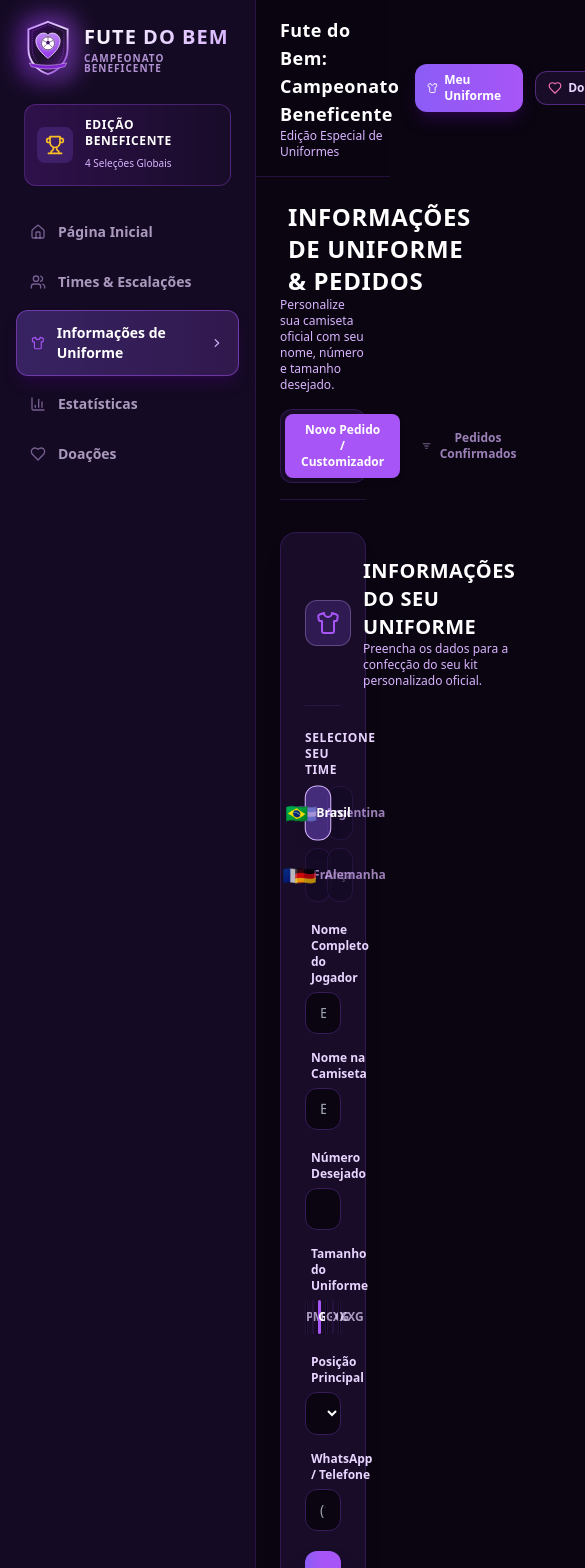
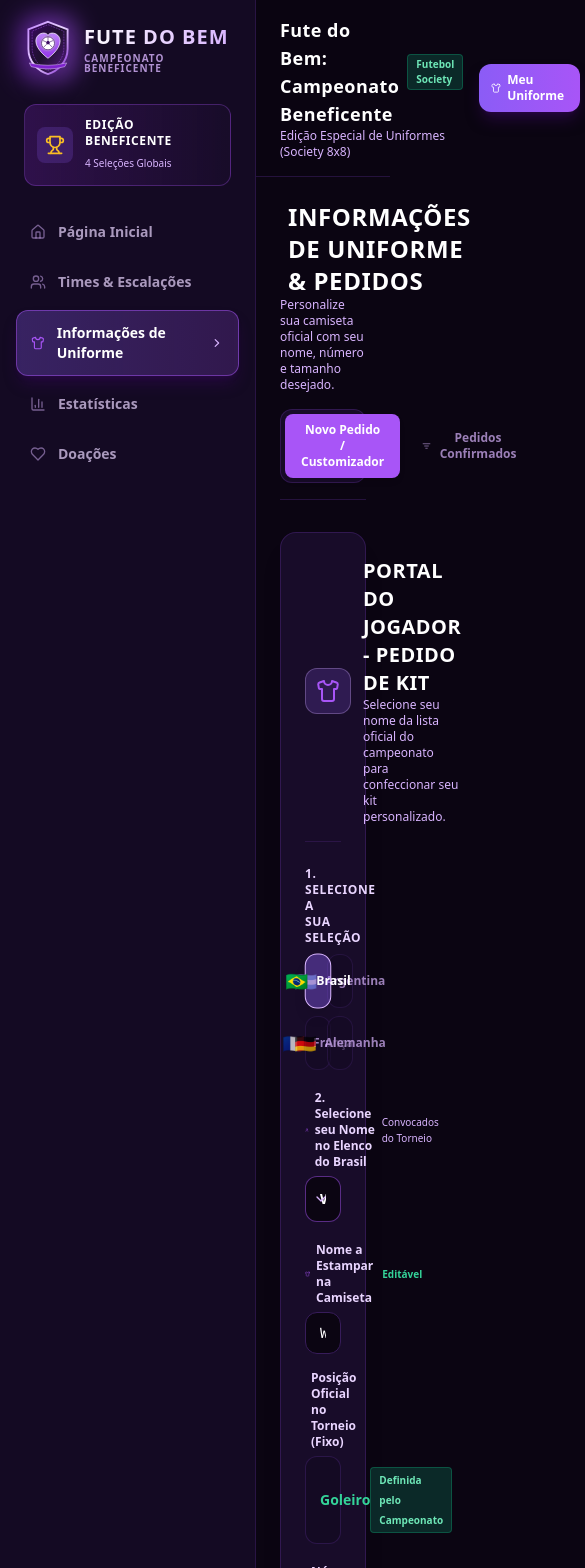
Before and after one commit to jonathanbarbosa10/fute-do-bem, a Next.js app: page /uniforme in a window 390 px wide. Shown: the top 1568 px of the page, 585 px wide, since content can reach past the window. Built offline with nearby package versions, Linux system fonts and the light colour scheme.

Commit message:
Formato Society 8x8, escudos iguais as bandeiras, dropdown de jogador com posicao fixa e trava de organizador

```diff
--- a/components/Header.tsx
+++ b/components/Header.tsx
@@ -1,8 +1,8 @@
 'use client';
 
-import React from 'react';
+import React, { useState, useEffect } from 'react';
 import Link from 'next/link';
-import { Shirt, Heart, Calendar, Search, Bell } from 'lucide-react';
+import { Shirt, Heart, Calendar, Lock, Unlock, ShieldAlert } from 'lucide-react';
 
 interface HeaderProps {
   title?: string;
@@ -11,15 +11,54 @@ interface HeaderProps {
 
 export const Header: React.FC<HeaderProps> = ({
   title = 'Fute do Bem: Campeonato Beneficente',
-  subtitle = 'Edição Especial de Uniformes',
+  subtitle = 'Edição Especial de Uniformes (Society 8x8)',
 }) => {
+  const [isAdmin, setIsAdmin] = useState(false);
+  const [showPinModal, setShowPinModal] = useState(false);
+  const [pinInput, setPinInput] = useState('');
+  const [errorMsg, setErrorMsg] = useState('');
+
+  useEffect(() => {
+    const savedAdmin = localStorage.getItem('fute_admin_mode');
+    if (savedAdmin === 'true') {
+      setIsAdmin(true);
+    }
+  }, []);
+
+  const toggleAdmin = () => {
+    if (isAdmin) {
+      setIsAdmin(false);
+      localStorage.setItem('fute_admin_mode', 'false');
+    } else {
+      setShowPinModal(true);
+    }
+  };
+
+  const handleAdminAuth = (e: React.FormEvent) => {
+    e.preventDefault();
+    if (pinInput === '1234' || pinInput === 'admin' || pinInput === 'futedobem') {
+      setIsAdmin(true);
+      localStorage.setItem('fute_admin_mode', 'true');
+      setShowPinModal(false);
+      setPinInput('');
+      setErrorMsg('');
+    } else {
+      setErrorMsg('Senha do organizador incorreta. (Dica padrão: 1234)');
+    }
+  };
+
   return (
-    <header className="sticky top-0 z-30 w-full bg-fute-darkBg/90 backdrop-blur-md border-b border-fute-border/60 px-6 py-4 flex items-center justify-between gap-4">
+    <header className="sticky top-0 z-30 w-full bg-fute-darkBg/95 backdrop-blur-md border-b border-fute-border/60 px-6 py-4 flex items-center justify-between gap-4">
       {/* Title & Subtitle */}
       <div>
-        <h1 className="text-lg font-extrabold text-white tracking-wide flex items-center gap-2">
-          {title}
-        </h1>
+        <div className="flex items-center gap-2">
+          <h1 className="text-lg font-extrabold text-white tracking-wide">
+            {title}
+          </h1>
+          <span className="px-2 py-0.5 rounded text-[10px] font-extrabold bg-emerald-500/20 text-emerald-300 border border-emerald-500/30">
+            Futebol Society
+          </span>
+        </div>
         <p className="text-xs text-fute-purpleLight font-medium">{subtitle}</p>
       </div>
 
@@ -30,7 +69,7 @@ export const Header: React.FC<HeaderProps> = ({
         <strong className="text-fute-gold font-bold">15 de Outubro</strong>
       </div>
 
-      {/* Right Quick Actions & User Avatar */}
+      {/* Right Quick Actions & Admin Lock */}
       <div className="flex items-center gap-3">
         <Link
           href="/uniforme"
@@ -40,21 +79,62 @@ export const Header: React.FC<HeaderProps> = ({
           <span>Meu Uniforme</span>
         </Link>
 
-        <Link
-          href="/doacoes"
-          className="flex items-center gap-1.5 px-3 py-2 bg-fute-card hover:bg-fute-cardHover border border-fute-purpleBright/40 text-purple-200 font-bold text-xs rounded-xl transition-all duration-200"
+        {/* Organizer / Admin Mode Toggle */}
+        <button
+          onClick={toggleAdmin}
+          className={`flex items-center gap-1.5 px-3 py-2 border rounded-xl text-xs font-bold transition-all ${
+            isAdmin
+              ? 'bg-amber-500/20 border-amber-500/50 text-amber-300'
+              : 'bg-fute-card border-fute-border/60 text-purple-300/70 hover:text-white'
+          }`}
+          title={isAdmin ? 'Modo Organizador Ativo (Altera informações do torneio)' : 'Acesso Restrito ao Organizador'}
         >
-          <Heart className="w-3.5 h-3.5 text-pink-400" />
-          <span>Doar</span>
-        </Link>
+          {isAdmin ? <Unlock className="w-3.5 h-3.5 text-amber-400" /> : <Lock className="w-3.5 h-3.5" />}
+          <span>{isAdmin ? 'Organizador' : 'Acesso Admin'}</span>
+        </button>
+      </div>
 
-        {/* User Profile Avatar */}
-        <div className="w-9 h-9 rounded-full bg-gradient-to-tr from-fute-purple to-fute-purpleBright p-0.5 shadow-md cursor-pointer">
-          <div className="w-full h-full rounded-full bg-fute-card flex items-center justify-center font-bold text-white text-xs">
-            FB
+      {/* Admin PIN Modal */}
+      {showPinModal && (
+        <div className="fixed inset-0 z-50 bg-black/80 backdrop-blur-sm flex items-center justify-center p-4">
+          <div className="bg-fute-card border border-fute-purpleBright/60 rounded-2xl p-6 max-w-sm w-full space-y-4 shadow-2xl">
+            <div className="flex items-center gap-2 text-white">
+              <Lock className="w-5 h-5 text-fute-gold" />
+              <h3 className="font-extrabold text-base uppercase">Área do Organizador</h3>
+            </div>
+            <p className="text-xs text-fute-purpleLight">
+              Digite a senha do organizador para habilitar a edição das demais abas e dados do campeonato.
+            </p>
+
+            <form onSubmit={handleAdminAuth} className="space-y-3">
+              {errorMsg && <p className="text-xs text-red-400 font-bold">{errorMsg}</p>}
+              <input
+                type="password"
+                value={pinInput}
+                onChange={(e) => setPinInput(e.target.value)}
+                placeholder="Senha (Dica: 1234)"
+                className="w-full px-3.5 py-2 bg-fute-darkBg border border-fute-border rounded-xl text-white font-mono text-sm focus:outline-none focus:border-fute-purpleBright"
+                autoFocus
+              />
+              <div className="flex gap-2 pt-2">
+                <button
+                  type="button"
+                  onClick={() => setShowPinModal(false)}
+                  className="w-1/2 py-2 bg-fute-border/40 hover:bg-fute-border text-purple-200 text-xs font-bold rounded-xl"
+                >
+                  Cancelar
+                </button>
+                <button
+                  type="submit"
+                  className="w-1/2 py-2 bg-fute-purpleBright hover:bg-purple-600 text-white text-xs font-extrabold rounded-xl shadow-lg"
+                >
+                  Desbloquear
+                </button>
+              </div>
+            </form>
           </div>
         </div>
-      </div>
+      )}
     </header>
   );
 };
--- a/components/UniformForm.tsx
+++ b/components/UniformForm.tsx
@@ -2,10 +2,11 @@
 
 import React, { useState, useEffect } from 'react';
 import { TeamId, UniformOrder } from '@/lib/types';
+import { TEAMS } from '@/lib/data';
 import { JerseyPreview } from './JerseyPreview';
 import { saveOrder } from '@/lib/storage';
 import confetti from 'canvas-confetti';
-import { Shirt, CheckCircle, Sparkles, User, Hash, Ruler, Phone, ShieldCheck } from 'lucide-react';
+import { Shirt, CheckCircle, Sparkles, User, Hash, Ruler, Phone, Lock, ChevronDown } from 'lucide-react';
 
 interface UniformFormProps {
   initialTeamId?: TeamId;
@@ -17,6 +18,8 @@ export const UniformForm: React.FC<UniformFormProps> = ({
   onOrderCreated,
 }) => {
   const [teamId, setTeamId] = useState<TeamId>(initialTeamId);
+  const [selectedPlayerId, setSelectedPlayerId] = useState<string>('');
+
   const [playerName, setPlayerName] = useState('');
   const [jerseyName, setJerseyName] = useState('');
   const [number, setNumber] = useState<number | string>(10);
@@ -28,18 +31,38 @@ export const UniformForm: React.FC<UniformFormProps> = ({
   const [successOrder, setSuccessOrder] = useState<UniformOrder | null>(null);
   const [errorMsg, setErrorMsg] = useState('');
 
+  const team = TEAMS[teamId];
+
+  // When team changes, pre-select the first player in roster
   useEffect(() => {
-    if (initialTeamId) {
-      setTeamId(initialTeamId);
+    if (team && team.players.length > 0) {
+      const firstPlayer = team.players[0];
+      setSelectedPlayerId(firstPlayer.id);
+      setPlayerName(firstPlayer.name);
+      setJerseyName(firstPlayer.name.toUpperCase());
+      setNumber(firstPlayer.number);
+      setPosition(firstPlayer.position);
     }
-  }, [initialTeamId]);
+  }, [teamId]);
+
+  // When player selection changes from dropdown
+  const handlePlayerSelect = (pId: string) => {
+    setSelectedPlayerId(pId);
+    const p = team.players.find((item) => item.id === pId);
+    if (p) {
+      setPlayerName(p.name);
+      setJerseyName(p.name.toUpperCase());
+      setNumber(p.number);
+      setPosition(p.position);
+    }
+  };
 
   const handleSubmit = async (e: React.FormEvent) => {
     e.preventDefault();
     setErrorMsg('');
 
     if (!playerName.trim()) {
-      setErrorMsg('Por favor, informe seu nome completo.');
+      setErrorMsg('Por favor, selecione ou informe seu nome completo.');
       return;
     }
     if (!jerseyName.trim()) {
@@ -61,7 +84,7 @@ export const UniformForm: React.FC<UniformFormProps> = ({
         jerseyName: jerseyName.trim().toUpperCase(),
         number: Number(number),
         size,
-        position,
+        position, // Fixed position from official list
         phone: phone.trim(),
       });
 
@@ -98,9 +121,6 @@ export const UniformForm: React.FC<UniformFormProps> = ({
 
   const handleReset = () => {
     setSuccessOrder(null);
-    setPlayerName('');
-    setJerseyName('');
-    setNumber(10);
     setErrorMsg('');
   };
 
@@ -114,10 +134,10 @@ export const UniformForm: React.FC<UniformFormProps> = ({
           </div>
           <div>
             <h2 className="text-xl font-black text-white tracking-wide uppercase">
-              Informações do seu Uniforme
+              Portal do Jogador - Pedido de Kit
             </h2>
             <p className="text-xs text-fute-purpleLight">
-              Preencha os dados para a confecção do seu kit personalizado oficial.
+              Selecione seu nome da lista oficial do campeonato para confeccionar seu kit personalizado.
             </p>
           </div>
         </div>
@@ -129,14 +149,18 @@ export const UniformForm: React.FC<UniformFormProps> = ({
               <CheckCircle className="w-10 h-10" />
             </div>
             <div>
-              <h3 className="text-lg font-black text-white">Pedido Confirmado com Sucesso!</h3>
+              <h3 className="text-lg font-black text-white">Pedido Registrado com Sucesso!</h3>
               <p className="text-xs text-purple-200 mt-1">
-                Seu uniforme para o time do{' '}
-                <strong className="text-fute-gold uppercase">{successOrder.teamId}</strong> foi registrado.
+                Seu kit para a seleção do{' '}
+                <strong className="text-fute-gold uppercase">{successOrder.teamId}</strong> foi salvo para produção.
               </p>
             </div>
 
             <div className="p-4 bg-fute-darkBg/80 rounded-xl border border-fute-border/60 text-left text-xs space-y-2">
+              <div className="flex justify-between border-b border-fute-border/40 pb-1">
+                <span className="text-fute-purpleLight">Jogador:</span>
+                <strong className="text-white">{successOrder.playerName}</strong>
+              </div>
               <div className="flex justify-between border-b border-fute-border/40 pb-1">
                 <span className="text-fute-purpleLight">Nome na Camiseta:</span>
                 <strong className="text-white font-mono">{successOrder.jerseyName}</strong>
@@ -150,8 +174,8 @@ export const UniformForm: React.FC<UniformFormProps> = ({
                 <strong className="text-white">{successOrder.size}</strong>
               </div>
               <div className="flex justify-between">
-                <span className="text-fute-purpleLight">Posição:</span>
-                <strong className="text-white">{successOrder.position}</strong>
+                <span className="text-fute-purpleLight">Posição (Fixa Society):</span>
+                <strong className="text-emerald-400 font-bold">{successOrder.position}</strong>
               </div>
             </div>
 
@@ -173,7 +197,7 @@ export const UniformForm: React.FC<UniformFormProps> = ({
             {/* 1. Seleção do Time */}
             <div>
               <label className="block text-xs font-bold text-purple-200 mb-2 uppercase tracking-wider">
-                Selecione seu Time
+                1. Selecione a sua Seleção
               </label>
               <div className="grid grid-cols-2 sm:grid-cols-4 gap-2">
                 {[
@@ -199,46 +223,68 @@ export const UniformForm: React.FC<UniformFormProps> = ({
               </div>
             </div>
 
-            {/* 2. Nome do Jogador & Nome na Camiseta */}
+            {/* 2. Selecionar Nome do Jogador da Lista Oficial */}
+            <div>
+              <label className="block text-xs font-bold text-purple-200 mb-1.5 flex items-center justify-between">
+                <span className="flex items-center gap-1.5">
+                  <User className="w-3.5 h-3.5 text-fute-purpleBright" />
+                  <span>2. Selecione seu Nome no Elenco do {team.name}</span>
+                </span>
+                <span className="text-[10px] text-fute-purpleLight font-normal">Convocados do Torneio</span>
+              </label>
+
+              <div className="relative">
+                <select
+                  value={selectedPlayerId}
+                  onChange={(e) => handlePlayerSelect(e.target.value)}
+                  className="w-full px-3.5 py-3 bg-fute-darkBg border border-fute-purpleBright/50 rounded-xl text-white font-bold text-sm focus:outline-none focus:border-fute-purpleLight appearance-none"
+                >
+                  {team.players.map((p) => (
+                    <option key={p.id} value={p.id} className="bg-fute-card text-white py-1">
+                      {p.name} — ({p.position}) #{p.number}
+                    </option>
+                  ))}
+                </select>
+                <ChevronDown className="w-4 h-4 text-fute-purpleLight absolute right-3 top-1/2 -translate-y-1/2 pointer-events-none" />
+              </div>
+            </div>
+
+            {/* 3. Nome na Camiseta & Posição Fixa */}
             <div className="grid grid-cols-1 sm:grid-cols-2 gap-4">
               <div>
-                <label className="block text-xs font-bold text-purple-200 mb-1.5 flex items-center gap-1.5">
-                  <User className="w-3.5 h-3.5 text-fute-purpleBright" />
-                  <span>Nome Completo do Jogador</span>
+                <label className="block text-xs font-bold text-purple-200 mb-1.5 flex items-center justify-between">
+                  <span className="flex items-center gap-1.5">
+                    <Shirt className="w-3.5 h-3.5 text-fute-purpleBright" />
+                    <span>Nome a Estampar na Camiseta</span>
+                  </span>
+                  <span className="text-[10px] text-emerald-400">Editável</span>
                 </label>
                 <input
                   type="text"
-                  value={playerName}
-                  onChange={(e) => {
-                    setPlayerName(e.target.value);
-                    if (!jerseyName) {
-                      setJerseyName(e.target.value.split(' ')[0].toUpperCase());
-                    }
-                  }}
-                  placeholder="Ex: Neymar da Silva Junior"
-                  className="w-full px-3.5 py-2.5 bg-fute-darkBg border border-fute-border rounded-xl text-white text-sm focus:outline-none focus:border-fute-purpleBright transition-colors"
+                  value={jerseyName}
+                  onChange={(e) => setJerseyName(e.target.value.toUpperCase())}
+                  placeholder="Ex: RENAN"
+                  maxLength={16}
+                  className="w-full px-3.5 py-2.5 bg-fute-darkBg border border-fute-border rounded-xl text-white font-mono text-sm uppercase focus:outline-none focus:border-fute-purpleBright transition-colors"
                   required
                 />
               </div>
 
               <div>
                 <label className="block text-xs font-bold text-purple-200 mb-1.5 flex items-center gap-1.5">
-                  <Shirt className="w-3.5 h-3.5 text-fute-purpleBright" />
-                  <span>Nome na Camiseta</span>
+                  <Lock className="w-3.5 h-3.5 text-amber-400" />
+                  <span>Posição Oficial no Torneio (Fixo)</span>
                 </label>
-                <input
-                  type="text"
-                  value={jerseyName}
-                  onChange={(e) => setJerseyName(e.target.value.toUpperCase())}
-                  placeholder="Ex: NEYMAR JR"
-                  maxLength={16}
-                  className="w-full px-3.5 py-2.5 bg-fute-darkBg border border-fute-border rounded-xl text-white font-mono text-sm uppercase focus:outline-none focus:border-fute-purpleBright transition-colors"
-                  required
-                />
+                <div className="w-full px-3.5 py-2.5 bg-fute-sidebar/90 border border-fute-border/70 rounded-xl text-emerald-400 font-bold text-sm flex items-center justify-between">
+                  <span>{position}</span>
+                  <span className="text-[10px] font-semibold bg-emerald-500/20 text-emerald-300 px-2 py-0.5 rounded border border-emerald-500/30">
+                    Definida pelo Campeonato
+                  </span>
+                </div>
               </div>
             </div>
 
-            {/* 3. Número Desejado & Tamanho */}
+            {/* 4. Número Desejado & Tamanho */}
             <div className="grid grid-cols-1 sm:grid-cols-2 gap-4">
               <div>
                 <label className="block text-xs font-bold text-purple-200 mb-1.5 flex items-center gap-1.5">
@@ -281,29 +327,11 @@ export const UniformForm: React.FC<UniformFormProps> = ({
               </div>
             </div>
 
-            {/* 4. Posição & Telefone */}
-            <div className="grid grid-cols-1 sm:grid-cols-2 gap-4">
-              <div>
-                <label className="block text-xs font-bold text-purple-200 mb-1.5 flex items-center gap-1.5">
-                  <ShieldCheck className="w-3.5 h-3.5 text-fute-purpleBright" />
-                  <span>Posição Principal</span>
-                </label>
-                <select
-                  value={position}
-                  onChange={(e) => setPosition(e.target.value as any)}
-                  className="w-full px-3.5 py-2.5 bg-fute-darkBg border border-fute-border rounded-xl text-white text-sm focus:outline-none focus:border-fute-purpleBright transition-colors"
-                >
-                  <option value="Goleiro">Goleiro</option>
-                  <option value="Defesa">Defesa</option>
-                  <option value="Meio-campo">Meio-campo</option>
-                  <option value="Atacante">Atacante</option>
-                </select>
-              </div>
-
+            {/* 5. Telefone WhatsApp */}
             <div>
               <label className="block text-xs font-bold text-purple-200 mb-1.5 flex items-center gap-1.5">
                 <Phone className="w-3.5 h-3.5 text-fute-purpleBright" />
-                  <span>WhatsApp / Telefone</span>
+                <span>WhatsApp para Contato / Avisos do Torneio</span>
               </label>
               <input
                 type="text"
@@ -313,7 +341,6 @@ export const UniformForm: React.FC<UniformFormProps> = ({
                 className="w-full px-3.5 py-2.5 bg-fute-darkBg border border-fute-border rounded-xl text-white text-sm focus:outline-none focus:border-fute-purpleBright transition-colors"
               />
             </div>
-            </div>
 
             {/* Submit Button */}
             <button
@@ -322,7 +349,7 @@ export const UniformForm: React.FC<UniformFormProps> = ({
               className="w-full py-4 bg-gradient-to-r from-fute-purple via-fute-purpleBright to-purple-500 hover:from-purple-600 hover:to-fute-purple text-white font-extrabold text-sm rounded-xl shadow-xl shadow-purple-950/60 uppercase tracking-wider flex items-center justify-center gap-2 transition-all transform hover:scale-[1.01] active:scale-[0.99] disabled:opacity-50"
             >
               <Sparkles className="w-4 h-4" />
-              <span>{isSubmitting ? 'GERANDO PEDIDO...' : 'CONFIRMAR PEDIDO DE UNIFORME'}</span>
+              <span>{isSubmitting ? 'SALVANDO SEU KIT...' : 'CONFIRMAR E SALVAR MEU KIT DE UNIFORME'}</span>
             </button>
           </form>
         )}
```
Also changed, not shown: components/CountryBadge.tsx (+49 -87 lines), components/TacticalPitch.tsx (+27 -26 lines). Lines whose indentation alone changed are shown as unchanged.
